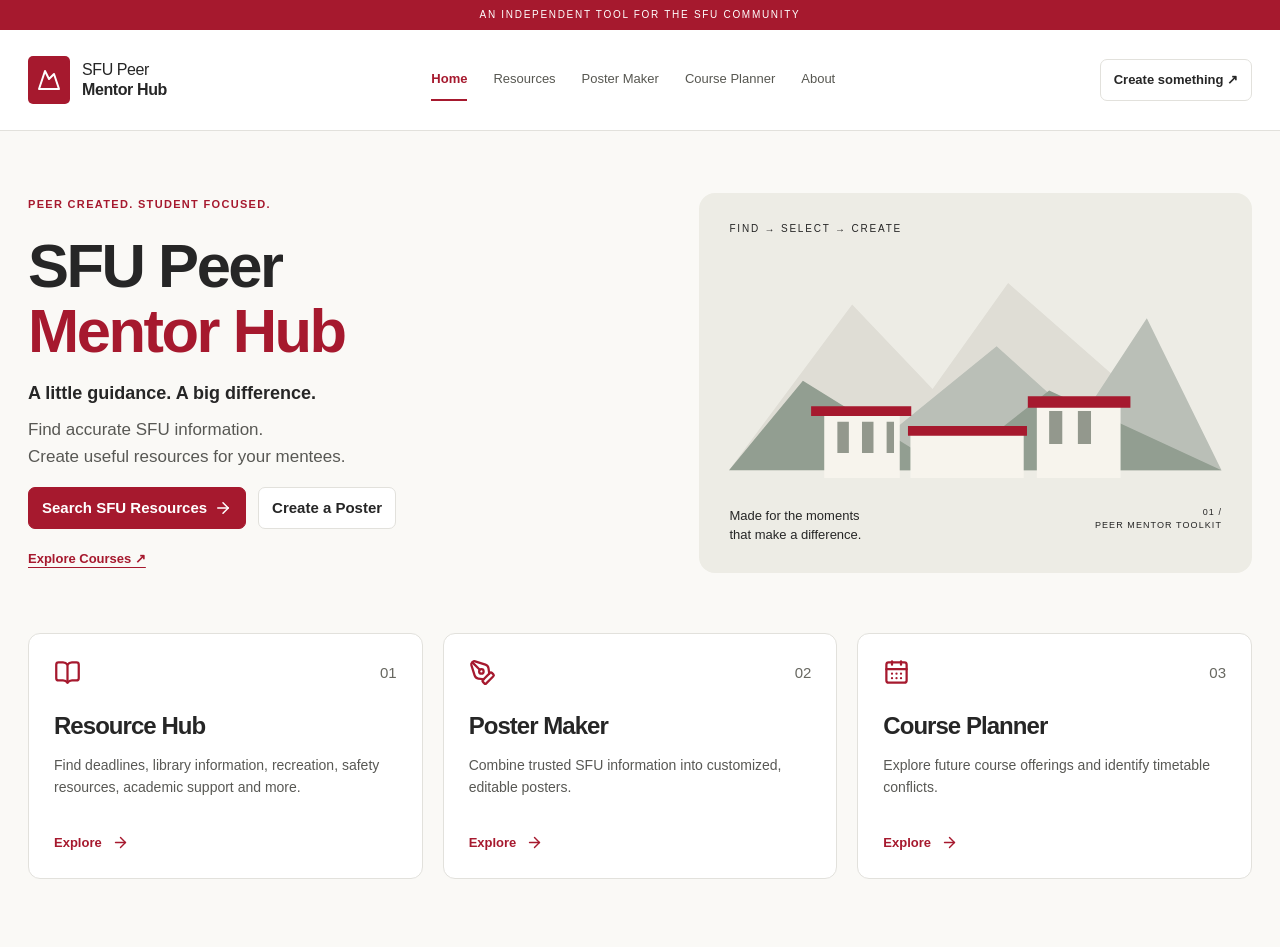
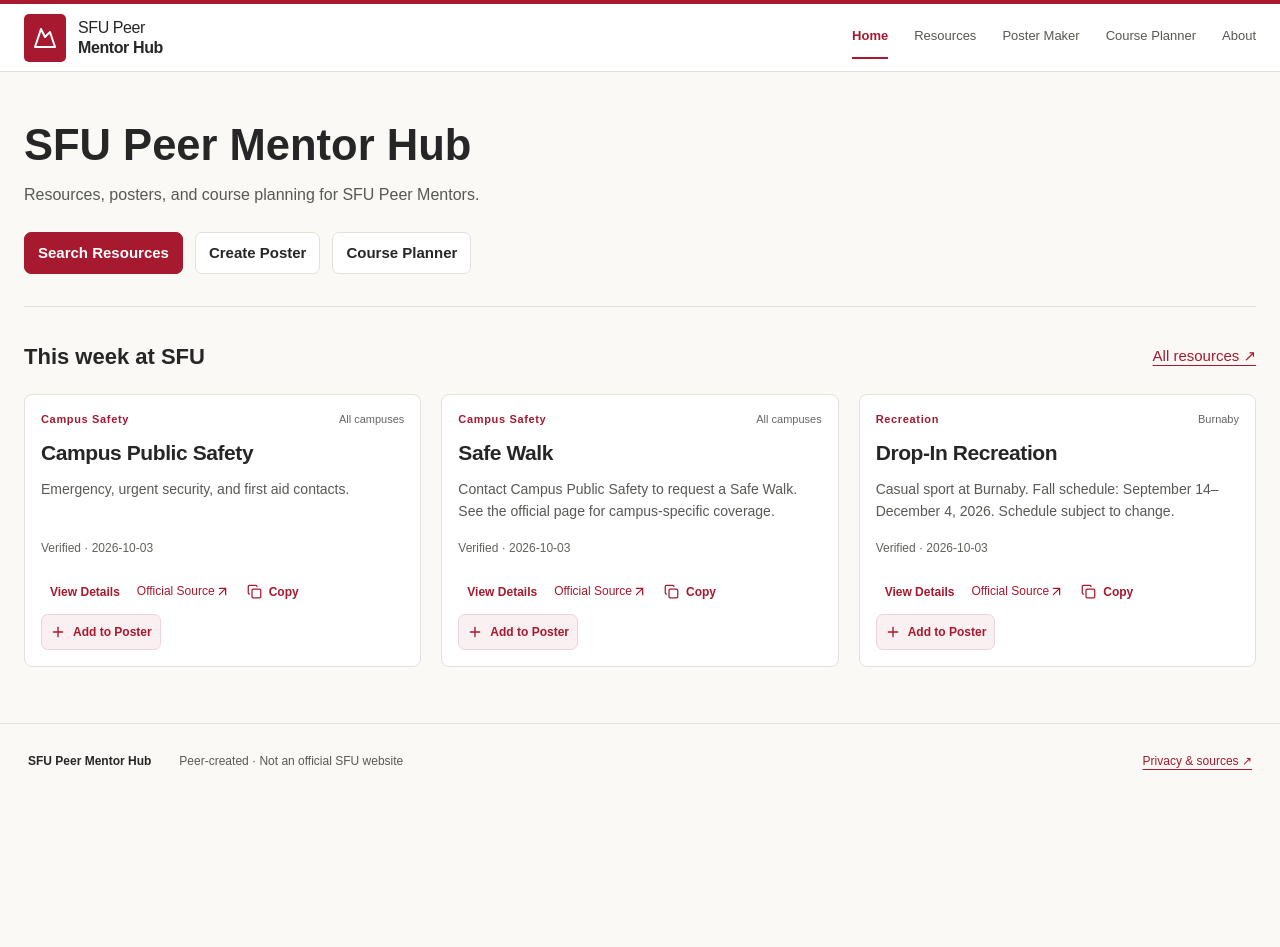
Before and after one commit to errold727/SFU-Peer-Mentor-Hub, a React (Vite) app: page / in a window 1280 px wide. Shown: the top 947 px of the page. After the commit the page ends 800 px from the top, so only its background shows below. Built offline with nearby package versions, Linux system fonts and the light colour scheme.

Commit message:
refactor: simplify homepage and resource browsing with compact shared spacing

```diff
--- a/src/app/App.tsx
+++ b/src/app/App.tsx
@@ -26,7 +26,6 @@
       >
         Skip to content
       </a>
-      <div className="top-strip">AN INDEPENDENT TOOL FOR THE SFU COMMUNITY</div>
       <header className="site-header">
         <Link to="/" className="brand">
           <span className="brand-icon">
@@ -59,11 +58,12 @@
             </NavLink>
           ))}
         </nav>
-        <Link className="button small header-cta" to="/poster">
-          Create something ↗
-        </Link>
       </header>
-      <main id="main" tabIndex={-1}>
+      <main
+        id="main"
+        tabIndex={-1}
+        className={location.pathname === '/poster' ? 'editor-main' : undefined}
+      >
         <ErrorBoundary key={location.pathname}>
           <Suspense fallback={<p role="status">Loading your workspace…</p>}>
             <Routes>
@@ -88,7 +88,6 @@
       </main>
       <footer className="site-footer">
         <strong>SFU Peer Mentor Hub</strong>
-        <span>Find. Select. Create.</span>
         <p>Peer-created · Not an official SFU website</p>
         <Link to="/about">Privacy & sources ↗</Link>
       </footer>
--- a/src/components/resource/ResourceCard.tsx
+++ b/src/components/resource/ResourceCard.tsx
@@ -29,17 +29,21 @@
         <p className="notice">Schedule expired — check the official source.</p>
       )}
       <div className="verification">
-        <span className={status === 'fresh' ? '' : 'warning'}>{verificationLabels[status]}</span>
-        Last verified: {r.lastVerified ?? 'Not yet verified'}
+        <span className={status === 'fresh' ? '' : 'warning'}>
+          {verificationLabels[status]}
+          {status === 'fresh' ? ` · ${r.lastVerified}` : ''}
+        </span>
+        {status !== 'fresh' && r.lastVerified && <span>Verified {r.lastVerified}</span>}
       </div>
       <div className="card-actions">
-        <button onClick={() => setDetail(true)}>View Details</button>
-        <a href={r.sourceUrl} target="_blank" rel="noreferrer">
-          {r.sourceName} <ArrowUpRight size={15} />
+        <button className="tertiary" onClick={() => setDetail(true)}>
+          View Details
+        </button>
+        <a href={r.sourceUrl} target="_blank" rel="noreferrer" title={r.sourceName}>
+          Official Source <ArrowUpRight size={15} />
         </a>
-      </div>
-      <div className="card-actions bottom">
         <button
+          className="tertiary"
           onClick={async () => {
             try {
               await navigator.clipboard.writeText(resourceText(r));
--- a/src/pages/Home.tsx
+++ b/src/pages/Home.tsx
@@ -1,95 +1,28 @@
 import { Link } from 'react-router-dom';
-import { BookOpen, PenTool, CalendarDays, ArrowRight, ShieldCheck } from 'lucide-react';
 import { resources } from '../data/resources';
 import { thisWeekResources } from '../utils/search';
 import { ResourceCard } from '../components/resource/ResourceCard';
-import { MountainDivider } from '../components/ui/Motifs';
 export default function Home() {
   return (
     <>
       <section className="hero">
-        <div className="hero-copy">
-          <div className="eyebrow">PEER CREATED. STUDENT FOCUSED.</div>
-          <h1>
-            SFU Peer
-            <br />
-            <em>Mentor Hub</em>
-          </h1>
-          <h2>A little guidance. A big difference.</h2>
-          <p>
-            Find accurate SFU information.
-            <br />
-            Create useful resources for your mentees.
-          </p>
-          <div className="actions">
-            <Link className="button primary" to="/resources">
-              Search SFU Resources <ArrowRight size={18} />
-            </Link>
-            <Link className="button" to="/poster">
-              Create a Poster
-            </Link>
-          </div>
-          <Link className="hero-link" to="/course-planner">
-            Explore Courses ↗
+        <h1>SFU Peer Mentor Hub</h1>
+        <p>Resources, posters, and course planning for SFU Peer Mentors.</p>
+        <div className="actions">
+          <Link className="button primary" to="/resources">
+            Search Resources
+          </Link>
+          <Link className="button" to="/poster">
+            Create Poster
+          </Link>
+          <Link className="button" to="/course-planner">
+            Course Planner
           </Link>
         </div>
-        <div className="hero-art">
-          <span className="art-note">FIND → SELECT → CREATE</span>
-          <MountainDivider />
-          <div className="art-caption">
-            <span>
-              Made for the moments
-              <br />
-              that make a difference.
-            </span>
-            <span>
-              01 /<br />
-              PEER MENTOR TOOLKIT
-            </span>
-          </div>
-        </div>
-      </section>
-      <section className="module-grid">
-        {[
-          {
-            name: 'Resource Hub',
-            text: 'Find deadlines, library information, recreation, safety resources, academic support and more.',
-            to: '/resources',
-            Icon: BookOpen,
-          },
-          {
-            name: 'Poster Maker',
-            text: 'Combine trusted SFU information into customized, editable posters.',
-            to: '/poster',
-            Icon: PenTool,
-          },
-          {
-            name: 'Course Planner',
-            text: 'Explore future course offerings and identify timetable conflicts.',
-            to: '/course-planner',
-            Icon: CalendarDays,
-          },
-        ].map(({ name, text, to, Icon }, i) => (
-          <Link className="module-card" to={to} key={name}>
-            <div className="section-heading">
-              <Icon size={27} />
-              <span className="muted">0{i + 1}</span>
-            </div>
-            <h2>{name}</h2>
-            <p>{text}</p>
-            <span className="module-link">
-              Explore <ArrowRight size={17} />
-            </span>
-          </Link>
-        ))}
       </section>
       <section>
         <div className="section-heading">
-          <div>
-            <div className="eyebrow">A GOOD PLACE TO START</div>
-            <h2>This week at SFU</h2>
-            <p className="muted">Upcoming dates and useful current resources, in Vancouver time.</p>
-          </div>
+          <h2>This week at SFU</h2>
           <Link to="/resources">All resources ↗</Link>
         </div>
         <div className="resource-grid">
@@ -98,12 +31,6 @@
           ))}
         </div>
       </section>
-      <div className="trust-bar">
-        <ShieldCheck />
-        <span>Helpful by design. Private by default.</span>
-        <p>No accounts. No mentee database. Just tools to support your community.</p>
-        <Link to="/about">Our approach ↗</Link>
-      </div>
     </>
   );
 }
--- a/src/pages/Templates.tsx
+++ b/src/pages/Templates.tsx
@@ -7,13 +7,9 @@
   return (
     <>
       <header className="page-heading">
-        <div className="eyebrow">A LITTLE HEAD START</div>
         <h1>Template Gallery</h1>
-        <p>Eight starting points. Every word is yours to edit.</p>
       </header>
-      <p className="notice">
-        Choosing a template replaces your current layout. Undo in the editor restores it.
-      </p>
+      <p className="notice">Replaces the current layout. Undo restores it.</p>
       <div className="template-grid">
         {templates.map((t, i) => (
           <article className="template-card" key={t.id}>
--- a/src/styles/global.css
+++ b/src/styles/global.css
@@ -169,15 +169,14 @@
 h1,
 h2,
 h3 {
-  line-height: 1.15;
-  letter-spacing: -0.04em;
+  font-size: 18px;
 }
 h1 {
-  font-size: clamp(34px, 4.3vw, 58px);
-  margin-bottom: 20px;
+  font-size: clamp(28px, 3vw, 38px);
+  margin-bottom: var(--space-3);
 }
 h2 {
-  font-size: 27px;
+  font-size: 22px;
 }
 h3 {
   font-size: 21px;
@@ -287,23 +286,17 @@
 .skip-link:focus {
   top: 10px;
 }
-.top-strip {
-  background: var(--sfu-red);
-  color: white;
-  text-align: center;
-  padding: 7px;
-  font-size: 10px;
-  letter-spacing: 0.17em;
-}
 .site-header {
-  height: 101px;
+  height: 72px;
+  border-top: 4px solid var(--sfu-red);
   border-bottom: 1px solid var(--border);
   display: flex;
   align-items: center;
   justify-content: space-between;
-  padding: 0 max(28px, calc((100vw - 1280px) / 2));
+  padding: 0 max(24px, calc((100vw - 1280px) / 2));
   gap: 24px;
   background: white;
+  position: relative;
 }
 .brand {
   display: flex;
@@ -345,125 +338,47 @@
   display: none;
 }
 main {
-  max-width: 1280px;
+  max-width: 1360px;
   margin: auto;
-  padding: 42px 28px 64px;
+  padding: var(--space-6) var(--space-6) var(--space-8);
   min-height: 70vh;
 }
 section {
-  margin-bottom: 48px;
+  margin-bottom: var(--space-6);
 }
 .hero {
-  display: grid;
-  grid-template-columns: 1.15fr 1fr;
-  gap: 36px;
-  padding: 20px 0 40px;
-  margin-bottom: 20px;
-  align-items: center;
+  display: block;
+  padding: var(--space-6) 0 var(--space-8);
+  margin-bottom: var(--space-6);
+  border-bottom: 1px solid var(--border);
 }
 .hero h1 {
-  font-size: clamp(40px, 4.8vw, 66px);
-  margin: 20px 0;
-  line-height: 1.06;
-}
-.hero h1 em {
-  font-style: normal;
-  color: var(--sfu-red);
-}
-.hero h2 {
-  font-size: 18px;
-  letter-spacing: 0;
-  margin-bottom: 12px;
+  font-size: clamp(30px, 3.4vw, 44px);
+  margin: 0 0 var(--space-3);
+  line-height: 1.15;
 }
 .hero p {
-  font-size: 17px;
+  font-size: 16px;
+  margin-bottom: var(--space-6);
 }
 .actions {
   display: flex;
   gap: 12px;
   flex-wrap: wrap;
 }
-.hero-link {
-  font-size: 13px;
-  display: inline-block;
-  margin-top: 20px;
-  font-weight: 600;
-}
-.hero-art {
-  position: relative;
-  background: #edece5;
-  border-radius: 16px;
-  min-height: 380px;
-  overflow: hidden;
-  padding: 28px 30px;
-  display: flex;
-  flex-direction: column;
-  justify-content: space-between;
-}
-.art-note {
-  font-size: 10px;
-  letter-spacing: 0.18em;
-}
 .mountain {
   width: 100%;
   height: auto;
 }
-.art-caption {
-  display: flex;
-  justify-content: space-between;
-  font-size: 13px;
-  line-height: 1.5;
-  gap: 20px;
-}
-.art-caption span:last-child {
-  font-size: 9px;
-  letter-spacing: 0.12em;
-  text-align: right;
-}
-.module-grid {
-  display: grid;
-  grid-template-columns: repeat(3, 1fr);
-  gap: 20px;
-  margin-bottom: 66px;
-}
-.module-card {
-  padding: 25px;
-  background: white;
-  border: 1px solid var(--border);
-  border-radius: var(--radius);
-  color: var(--charcoal);
-  text-decoration: none;
-  transition: transform 0.15s;
-}
-.module-card:hover {
-  transform: translateY(-3px);
-  border-color: #bc969b;
-}
-.module-card h2 {
-  font-size: 24px;
-  margin: 26px 0 14px;
-}
-.module-card p {
-  font-size: 14px;
-  min-height: 65px;
-}
 .module-card svg {
   color: var(--sfu-red);
 }
-.module-link {
-  font-size: 13px;
-  font-weight: 700;
-  color: var(--sfu-red);
-  display: flex;
-  gap: 10px;
-  align-items: center;
-}
 .section-heading {
   display: flex;
+  justify-content: space-between;
   align-items: center;
-  justify-content: space-between;
-  gap: 12px;
-  margin-bottom: 20px;
+  gap: var(--space-3);
+  margin-bottom: var(--space-3);
 }
 .section-heading h2 {
   margin: 8px 0;
@@ -482,8 +397,8 @@
 .resource-card {
   border: 1px solid var(--border);
   background: white;
-  border-radius: var(--radius);
-  padding: 23px;
+  border-radius: 8px;
+  padding: var(--space-4);
   display: flex;
   flex-direction: column;
   min-width: 0;
@@ -500,19 +415,20 @@
   letter-spacing: 0;
 }
 .resource-card h3 {
-  margin: 19px 0 13px;
+  margin: var(--space-2) 0;
+  letter-spacing: -0.02em;
 }
 .resource-card p {
   font-size: 14px;
   flex: 1;
 }
 .verification {
-  font-size: 11px;
+  font-size: 12px;
   color: #62625c;
-  margin: 12px 0;
+  margin: var(--space-2) 0;
   display: flex;
-  flex-direction: column;
-  gap: 4px;
+  flex-wrap: wrap;
+  gap: var(--space-2);
 }
 .warning {
   color: #82570b;
@@ -563,24 +479,6 @@
   background: #eee;
   color: #666;
 }
-.trust-bar {
-  border: 1px solid var(--border);
-  border-radius: 10px;
-  padding: 20px;
-  display: flex;
-  align-items: center;
-  gap: 15px;
-  font-size: 13px;
-  background: #efeee8;
-}
-.trust-bar p {
-  margin: 0;
-  flex: 1;
-  font-size: 12px;
-}
-.trust-bar span {
-  font-weight: 700;
-}
 .site-footer {
   max-width: 1280px;
   margin: auto;
@@ -596,13 +494,11 @@
   flex: 1;
 }
 .page-heading {
-  margin: 12px 0 32px;
-}
-.page-heading .eyebrow {
-  margin-bottom: 15px;
+  margin: 0 0 var(--space-4);
 }
 .page-heading p {
-  font-size: 18px;
+  font-size: 15px;
+  margin-bottom: 0;
 }
 .hub-layout {
   display: grid;
@@ -628,15 +524,15 @@
 }
 .filters {
   display: flex;
-  gap: 16px;
-  margin: 22px 0;
+  gap: var(--space-3);
+  margin: var(--space-3) 0;
 }
 .filters label {
   flex: 1;
 }
 .result-count {
-  font-size: 12px;
-  margin: 22px 0;
+  font-size: 13px;
+  margin: var(--space-3) 0;
 }
 .basket {
   background: white;
@@ -679,12 +575,10 @@
   text-align: center;
 }
 .basket-empty {
-  border: 1px dashed var(--border);
-  padding: 30px 10px;
-  text-align: center;
-  font-size: 13px;
-  color: #777;
-  margin: 24px 0;
+  padding: var(--space-4) 0;
+  font-size: 14px;
+  color: #595954;
+  margin: 0;
 }
 .text-button {
   border: 0;
@@ -700,17 +594,17 @@
 .notice {
   background: #fff3da;
   border-left: 3px solid #a87719;
-  padding: 13px 16px;
+  padding: var(--space-2) var(--space-3);
   font-size: 13px;
   color: #684b19;
-  line-height: 1.6;
+  line-height: 1.5;
 }
 .empty-state {
-  padding: 50px;
+  padding: var(--space-6);
   text-align: center;
   border: 1px dashed #ccc;
-  border-radius: 12px;
-  margin: 25px 0;
+  border-radius: 8px;
+  margin: var(--space-4) 0;
 }
 .table-scroll {
   overflow: auto;
@@ -762,10 +656,11 @@
 }
 .prose {
   max-width: 780px;
-  margin: 25px auto;
+  margin: 0 auto;
 }
 .prose h2 {
-  margin-top: 36px;
+  margin-top: var(--space-6);
+  margin-bottom: var(--space-2);
 }
 .prose .lede {
   font-size: 24px;
@@ -807,7 +702,7 @@
     padding: 24px 18px 40px;
   }
   .site-header {
-    height: 82px;
+    height: 64px;
     padding: 0 18px;
   }
   .mobile-menu {
@@ -816,7 +711,7 @@
   .site-header nav {
     display: none;
     position: absolute;
-    top: 112px;
+    top: 100%;
     left: 0;
     right: 0;
     background: white;
@@ -840,7 +735,7 @@
     max-height: 215px;
   }
   .hero h1 {
-    font-size: 45px;
+    font-size: 32px;
   }
   .module-grid,
   .resource-grid,
@@ -885,7 +780,7 @@
     margin-top: 20px;
   }
   .page-heading h1 {
-    font-size: 36px;
+    font-size: 30px;
   }
 }
 .editor-heading {
@@ -1490,3 +1385,34 @@
 .section-heading > a {
   flex-shrink: 0;
 }
+
+.tertiary {
+  background: transparent;
+  border-color: transparent;
+  color: var(--sfu-red);
+}
+.resource-card .card-actions {
+  flex-wrap: wrap;
+  justify-content: flex-start;
+  gap: 4px 8px;
+  margin-top: 8px;
+}
+.resource-card .card-actions a {
+  min-height: 36px;
+  font-size: 12px;
+}
+.resource-card .card-actions button {
+  min-height: 36px;
+}
+.resource-card p {
+  margin-bottom: 8px;
+}
+@media (max-width: 760px) {
+  .resource-card .card-actions {
+    flex-wrap: wrap;
+  }
+  .resource-card .card-actions button,
+  .resource-card .card-actions a {
+    min-height: 44px;
+  }
+}
--- a/src/styles/tokens.css
+++ b/src/styles/tokens.css
@@ -1,4 +1,10 @@
 :root {
+  --space-1: 4px;
+  --space-2: 8px;
+  --space-3: 12px;
+  --space-4: 16px;
+  --space-6: 24px;
+  --space-8: 32px;
   --sfu-red: #a6192e;
   --sfu-red-dark: #7f1424;
   --charcoal: #262626;
```
Also changed, not shown: src/components/resource/PosterBasket.tsx (+1 -7 lines), src/pages/Resources.tsx (+2 -9 lines), 1 other file (tests, documents, lock files or other folders).
